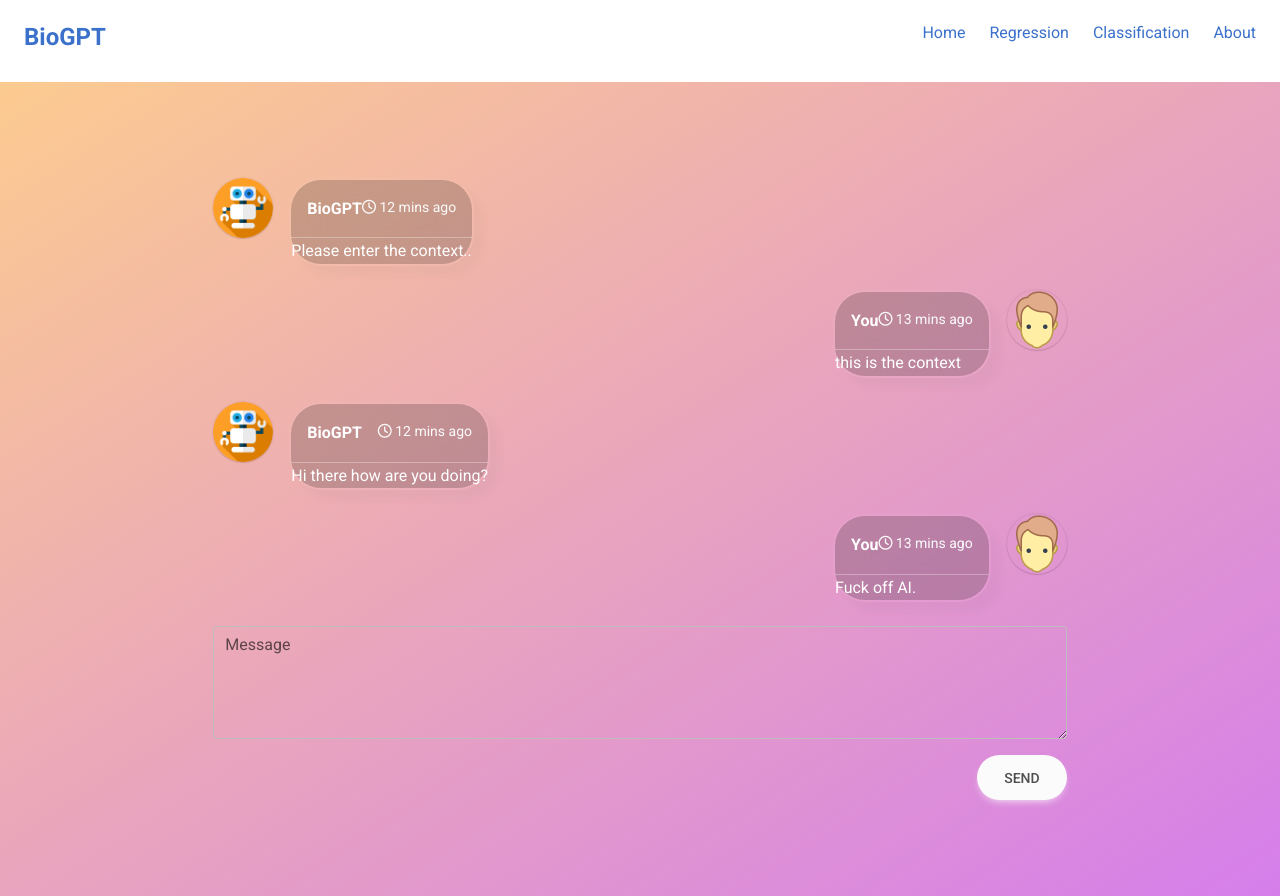
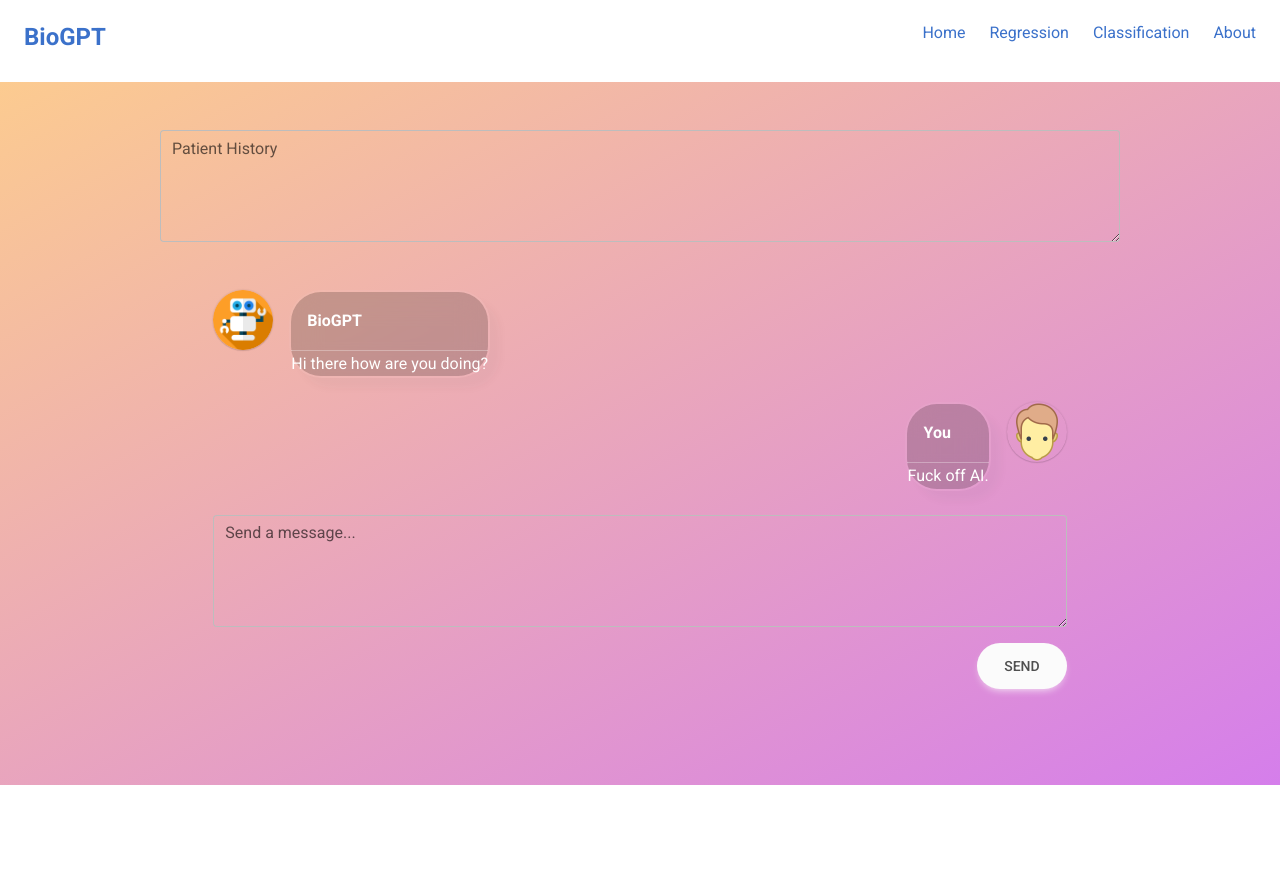
Before and after one commit to Prakash-sa/BioGPT_AI_in_HealthCare, a React (Create React App) app in the folder frontend/: page /home in a window 1280 px wide. After the commit the page ends 800 px from the top, so only its background shows below. Built offline with nearby package versions, Linux system fonts and the light colour scheme.

Commit message:
added patient history option

```diff
--- a/frontend/src/components/Home.js
+++ b/frontend/src/components/Home.js
@@ -33,23 +33,20 @@ const Home = () => {
       [
         {
           "id":"ai",
-          "text":"Please enter the context.."
+          "text":"Hi there how are you doing?",
+          "timestamp":"12 min"
         },
         {
           "id":"client",
-          "text":"this is the context"
-        },
-        {
-          "id":"ai",
-          "text":"Hi there how are you doing?"
-        },
-        {
-          "id":"client",
-          "text":"Fuck off AI."
+          "text":"Fuck off AI.",
+          "timestamp":"14 min"
         }
       ]
     );
+
     const [inputText,setInputText]=useState('');
+    const [patientHistory,setPatientHistory]=useState('');
+
 
     useEffect(() => {
       dummy.current.scrollIntoView({ behavior: "smooth" });
@@ -108,9 +105,9 @@ const Home = () => {
                     style={{ borderBottom: "1px solid rgba(255,255,255,.3)" }}
                   >
                     <p className="fw-bold mb-0">BioGPT</p>
-                    <p className="text-light small mb-0">
-                      <MDBIcon far icon="clock" /> 12 mins ago
-                    </p>
+                    {/* <p className="text-light small mb-0">
+                      <MDBIcon far icon="clock" /> {element.timestamp} ago
+                    </p> */}
                   </MDBCardHeader>
                   <MDBCardBody>
                     <p className="mb-0">
@@ -128,9 +125,9 @@ const Home = () => {
                     style={{ borderBottom: "1px solid rgba(255,255,255,.3)" }}
                   >
                     <p class="fw-bold mb-0">You</p>
-                    <p class="text-light small mb-0">
-                      <MDBIcon far icon="clock" /> 13 mins ago
-                    </p>
+                    {/* <p class="text-light small mb-0">
+                      <MDBIcon far icon="clock" /> {element.timestamp} ago
+                    </p> */}
                   </MDBCardHeader>
                   <MDBCardBody>
                     <p className="mb-0">
@@ -150,14 +147,16 @@ const Home = () => {
   )
 
   return (
-
-    <MDBContainer fluid class="py-5 h-full w-full flex justify-center place-items-center align-middle gradient-custom">
+    <MDBContainer fluid class="py-5 h-full w-full flex flex-col justify-center place-items-center align-middle gradient-custom">
+      <div className="w-9/12">
+        <MDBTextArea label="Patient History" id="textAreaExample" rows={4} value={patientHistory} onChange={(e)=>setPatientHistory(e.target.value)} />
+      </div>
       <MDBRow class="py-5 h-full w-full flex justify-center place-items-center align-middle">
         <MDBCol md="6" lg="7" xl="8">
           <MDBTypography listUnStyled className="text-white">
             {listItems}
             <li className="mb-3">
-              <MDBTextArea label="Message" id="textAreaExample" rows={4} value={inputText} onChange={(e)=>setInputText(e.target.value)} />
+              <MDBTextArea label="Send a message..." id="textAreaExample" rows={4} value={inputText} onChange={(e)=>setInputText(e.target.value)} />
             </li>
             <MDBBtn color="light" size="lg" rounded className="float-end" onClick={onSendClick}>
               Send
@@ -166,7 +165,6 @@ const Home = () => {
           </MDBTypography>
         </MDBCol>
       </MDBRow>
-
     </MDBContainer>
   )
 }
```
